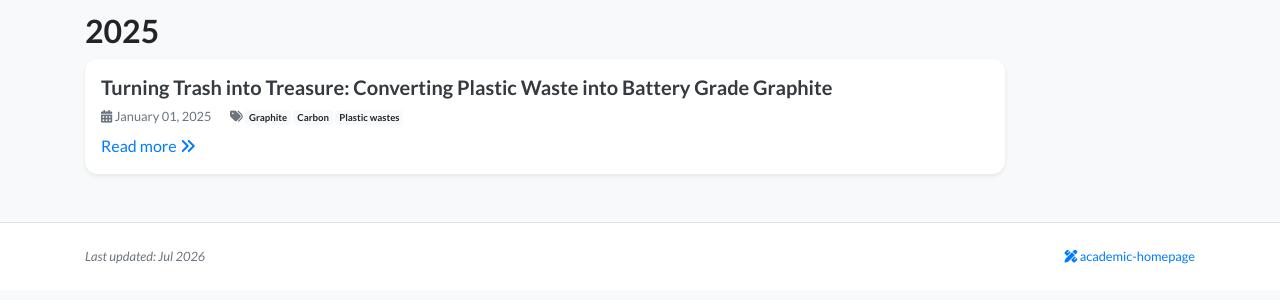
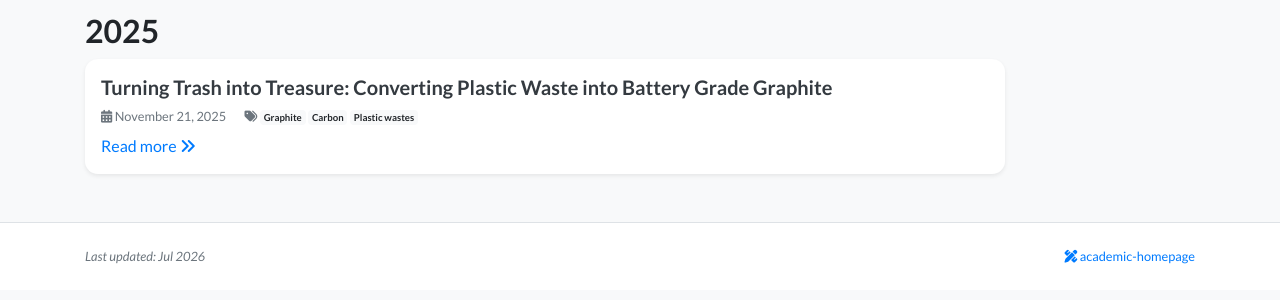
Before and after one commit to ShakshiSekar/ShakshiSekar.github.io, a Jekyll site: the page built from blog.html, in a window 1280 px wide. Shown: the part 448-748 px from the top of the page. Built offline with Jekyll 4.4.1, drawn with Linux system fonts in a browser that asks for light colours; nearby versions of some CDN libraries; a style sheet for code colours, icons or effects is not loaded.

Commit message:
2025-01-01-blog-post-2.md

```diff
--- a/_posts/2025-01-01-blog-post-2.md
+++ b/_posts/2025-01-01-blog-post-2.md
@@ -1,7 +1,7 @@
 ---
 layout: blog_post
 title: 'Turning Trash into Treasure: Converting Plastic Waste into Battery Grade Graphite'
-date: 2025-01-01
+date: 2025-11-21
 tags:
   - Graphite
   - Carbon
```
